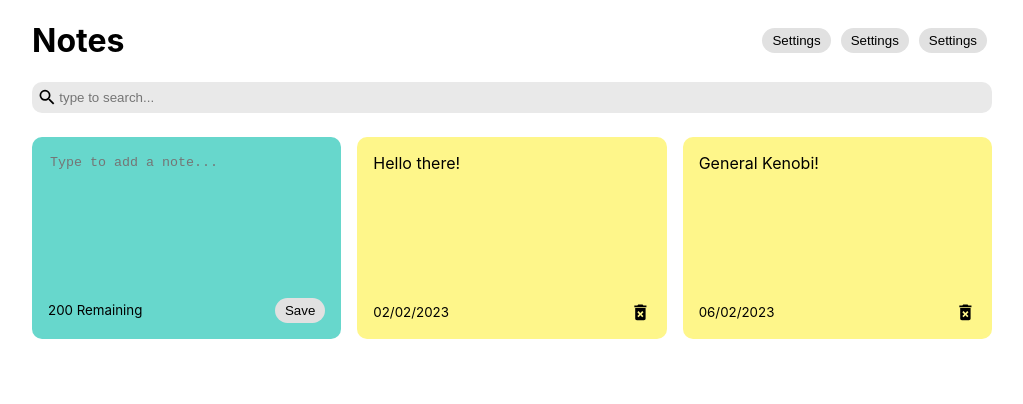
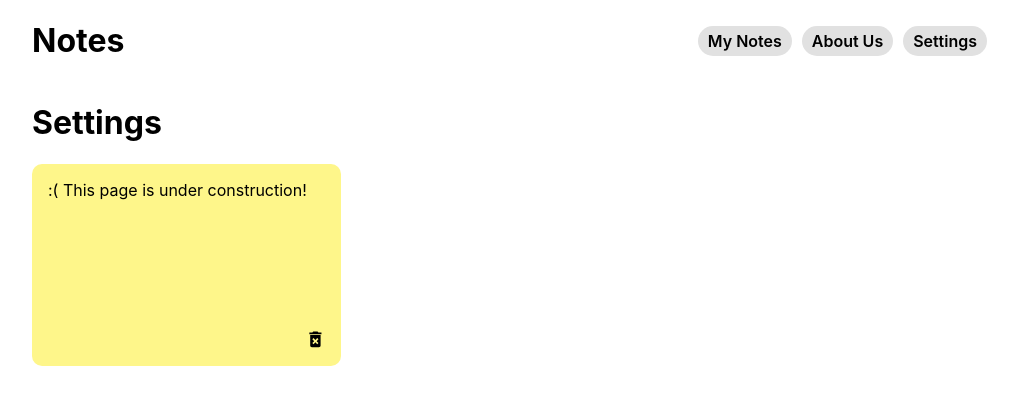
Before and after one commit to mihai-radulescu/React-Notes-App, a React (Create React App) app in the folder notes-app/: page /settings in a window 1280 px wide. Shown: the top 404 px of the page, without its empty margins (128-1151 px from the left). Built offline with nearby package versions, Linux system fonts and the light colour scheme; data requests are answered from the project's data file.

Commit message:
implemented routing

```diff
--- a/notes-app/package.json
+++ b/notes-app/package.json
@@ -10,6 +10,7 @@
     "react": "^18.2.0",
     "react-dom": "^18.2.0",
     "react-icons": "^4.7.1",
+    "react-router-dom": "^6.8.1",
     "react-scripts": "^5.0.1",
     "web-vitals": "^2.1.4"
   },
--- a/notes-app/src/App.js
+++ b/notes-app/src/App.js
@@ -1,77 +1,10 @@
-import { useState, useEffect } from 'react';
 import Header from "./components/Header";
-import NotesList from "./components/NotesList";
-import Search from "./components/Search";
 
 const App = () =>{
-
-  let userId = '1';
-  const [searchText, setSearchText] = useState('');
-  const [notes, setNotes] = useState([]);
-
-  useEffect(() => {
-    fetch('http://localhost:3001/notes?userid=' + userId)
-      .then(response => response.json())
-      .catch(error => console.error('Error:', error))
-      .then(response => setNotes(response));
-
-  }, []);
-
-  const addNote = (text) => {
-    const date = new Date();
-    const lastId = notes[notes.length - 1];
-    const newNote = {
-      id: lastId.id + 1,
-      userid: userId,
-      text: text,
-      date: date.toLocaleDateString(),
-    };
-
-    fetch('http://localhost:3001/notes/', {
-        method: "POST",
-        headers: {
-        "Content-Type": "application/json",
-    },
-      body: JSON.stringify(newNote),
-      })
-      .then(response => response.json())
-      .catch(error => console.error('Error:', error))
-      .then(response => console.log('Success:', JSON.stringify(response)));
-
-      const newNotes = [...notes, newNote];
-      setNotes(newNotes);
-    };
-
-    const deleteNote = (id) => {
-      const newNotes = notes.filter((note) => note.id !== id);
-      setNotes(newNotes);
-
-      fetch('http://localhost:3001/notes/' + id, {
-        method: "DELETE",
-        headers: {
-        "Content-Type": "application/json",
-    },
-      body: JSON.stringify(),
-      })
-      .then(response => response.json())
-      .catch(error => console.error('Error:', error))
-      .then(response => console.log('Success:', JSON.stringify(response)));
-    }
 
   return (
     <div class='container'>
       <Header />
-
-      <Search handleSearchNote={setSearchText} />
-
-      <NotesList
-        notes={notes.filter((note) =>
-          note.text.toLowerCase().includes(searchText)
-        )}
-        handleAddNote={addNote}
-        handleDeleteNote={deleteNote}
-      />
-
     </div>
   );
 };
--- a/notes-app/src/components/AddNote.js
+++ b/notes-app/src/components/AddNote.js
@@ -1,6 +1,6 @@
 import { useState } from 'react';
 
-const AddNote = ({ handleAddNote }) => {
+const AddNote = ({ handleAddNote, showInfo }) => {
 	const [noteText, setNoteText] = useState('');
 	const characterLimit = 200;
 
@@ -18,7 +18,7 @@ const AddNote = ({ handleAddNote }) => {
 	};
 
 	return (
-		<div className='note new'>
+		<div style={{display: showInfo ? "flex" : "none"}} className='note new'>
 			<textarea
 				rows='8'
 				cols='10'
--- a/notes-app/src/components/Header.js
+++ b/notes-app/src/components/Header.js
@@ -1,22 +1,39 @@
 import React from 'react';
+
+import {
+	BrowserRouter as Router,
+	Routes,
+	Route,
+	Link
+  } from "react-router-dom";
+
+import AboutUs from '../pages/AboutUs';
+import MyNotes from '../pages/MyNotes';
+import Settings from '../pages/Settings';
 
 const Header = () => {
 	return (
-		<div className='header'>
-			<h1>Notes</h1>
-			<div>
-				<button className='navigation'>
-					Settings
-				</button>
-				<button className='navigation'>
-					Settings
-				</button>
-				<button className='navigation'>
-					Settings
-				</button>
+		<Router>
+			<div className='header'>
+				<h1>Notes</h1>
+				<div>
+					<Link to='/' className='navigation'>My Notes</Link>
+					<Link to='/about' className='navigation'>About Us</Link>
+					<Link to='/settings' className='navigation'>Settings</Link>
+				</div>
+
 			</div>
 
-		</div>
+			{<Routes>
+				<Route path="/" element={<MyNotes />} />
+
+            	<Route path="/about" element={<AboutUs />} />
+
+				<Route path="/settings" element={<Settings />} />
+			</Routes>}
+
+		</Router>
+
 	);
 };
 
--- a/notes-app/src/components/NotesList.js
+++ b/notes-app/src/components/NotesList.js
@@ -1,10 +1,11 @@
 import Note from "./Note";
 import AddNote from "./AddNote";
 
-const NotesList = ({notes, handleAddNote, handleDeleteNote}) => {
+const NotesList = ({notes, handleAddNote, handleDeleteNote, showInfo}) => {
+
     return(
         <div className='notes-list'>
-			<AddNote handleAddNote={handleAddNote} />
+			<AddNote showInfo={showInfo} handleAddNote={handleAddNote} />
             {notes.map((note) => (
 				<Note
 					noteId={note.id}
--- a/notes-app/src/index.css
+++ b/notes-app/src/index.css
@@ -78,7 +78,10 @@ code {
 	border: none;
 	border-radius: 15px;
 	padding: 5px 10px 5px 10px;
-	margin: 0px 5px 0px 5px
+	margin: 0px 5px 0px 5px;
+	text-decoration: none;
+	color: black;
+	font-weight: 600;
 }
 
 .navigation:hover {
--- /dev/null
+++ b/notes-app/src/pages/AboutUs.js
@@ -0,0 +1,29 @@
+import NotesList from "../components/NotesList";
+
+
+const AboutUs = () => {
+
+    const notes = [
+        {
+            "id":-1,
+            "userid": -1,
+            "text": "Who we are: \n\nLorem ipsum dolor sit amet, consectetur adipiscing elit, sed do eiusmod tempor incididunt ut labore et dolore magna aliqua. Id nibh tortor id aliquet lectus proin nibh nisl condimentum.",
+            "date": ":)"
+        },
+        {
+            "id":-2,
+            "userid": -1,
+            "text": "Contact Us: \n\nPhone: 0123456789 \n\nLorem ipsum dolor sit amet, consectetur adipiscing elit.",
+            "date": ";)"
+        }
+    ];
+
+    return (
+        <div>
+            <h1>About Us</h1>
+            <NotesList notes={notes} handleAddNote={""} handleDeleteNote={""} showInfo={false}/>
+        </div>
+    );
+};
+
+export default AboutUs;
--- /dev/null
+++ b/notes-app/src/pages/MyNotes.js
@@ -0,0 +1,76 @@
+import { useState, useEffect } from 'react';
+import NotesList from "../components/NotesList";
+import Search from "../components/Search";
+
+const MyNotes = () => {
+    let userId = '1';
+    const [searchText, setSearchText] = useState('');
+    const [notes, setNotes] = useState([]);
+
+    useEffect(() => {
+        fetch('http://localhost:3001/notes?userid=' + userId)
+            .then(response => response.json())
+            .catch(error => console.error('Error:', error))
+            .then(response => setNotes(response));
+
+    }, []);
+
+    const addNote = (text) => {
+        const date = new Date();
+        const lastId = notes[notes.length - 1];
+        const newNote = {
+            id: lastId.id + 1,
+            userid: userId,
+            text: text,
+            date: date.toLocaleDateString(),
+        };
+
+        fetch('http://localhost:3001/notes/', {
+            method: "POST",
+            headers: {
+                "Content-Type": "application/json",
+            },
+            body: JSON.stringify(newNote),
+        })
+            .then(response => response.json())
+            .catch(error => console.error('Error:', error))
+            .then(response => console.log('Success:', JSON.stringify(response)));
+
+        const newNotes = [...notes, newNote];
+        setNotes(newNotes);
+    };
+
+    const deleteNote = (id) => {
+        const newNotes = notes.filter((note) => note.id !== id);
+        setNotes(newNotes);
+
+        fetch('http://localhost:3001/notes/' + id, {
+            method: "DELETE",
+            headers: {
+                "Content-Type": "application/json",
+            },
+            body: JSON.stringify(),
+        })
+            .then(response => response.json())
+            .catch(error => console.error('Error:', error))
+            .then(response => console.log('Success:', JSON.stringify(response)));
+    }
+
+    return (
+        <div class='container'>
+            <Search handleSearchNote={setSearchText} />
+
+            <NotesList
+                notes={notes.filter((note) =>
+                    note.text.toLowerCase().includes(searchText)
+                )}
+                handleAddNote={addNote}
+                handleDeleteNote={deleteNote}
+                showInfo={true}
+            />
+
+        </div>
+    );
+};
+
+export default MyNotes;
--- /dev/null
+++ b/notes-app/src/pages/Settings.js
@@ -0,0 +1,23 @@
+import NotesList from "../components/NotesList";
+
+
+const Settings = () => {
+
+    const notes = [
+        {
+            "id":-1,
+            "userid": -1,
+            "text": ":( This page is under construction!",
+            "date": ""
+        },
+    ];
+
+    return (
+        <div>
+            <h1>Settings</h1>
+            <NotesList notes={notes} handleAddNote={""} handleDeleteNote={""} showInfo={false}/>
+        </div>
+    );
+};
+
+export default Settings;
```
Also changed, not shown: 2 other files (tests, documents, lock files or other folders).
